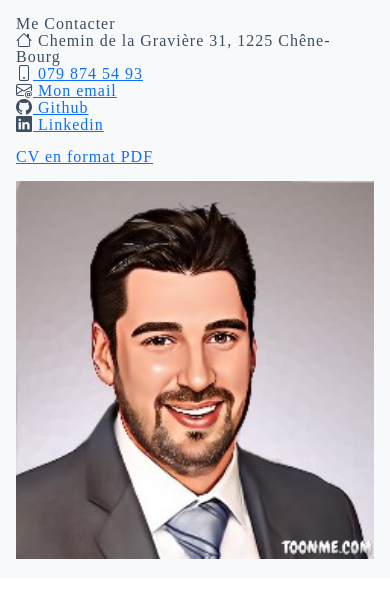
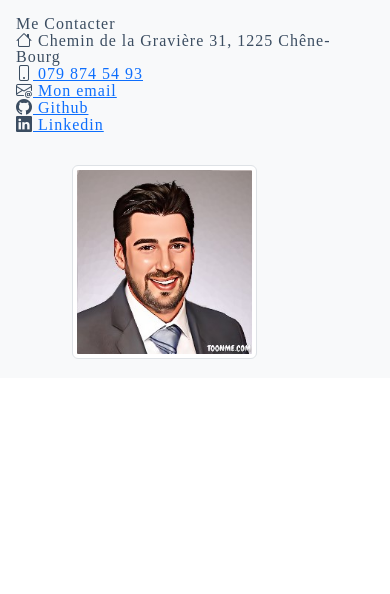
Before and after one commit to 24Syleo/cv_informatique, a PHP site: page / in a window 390 px wide. Shown: the part 250-844 px from the top of the page. Run offline with PHP 8.4, Linux system fonts and the light colour scheme; some libraries are stand-ins or nearby versions.

Commit message:
responsive coordonne

```diff
--- a/views/home.php
+++ b/views/home.php
@@ -6,25 +6,24 @@ require '../elements/header.php';
 
 <main>
     <section id="coordonne" class="bg-body-tertiary p-2">
-        <div class="d-md-flex flex-row justify-content-center align-items-center">
+        <div class="d-flex flex-column flex-md-row justify-content-md-around justify-content-center align-items-center">
             <div class="p-2">
-                <address class="">
+                <address>
                     <h6>Me Contacter</h6>
                     <i class="bi bi-house my-3"> Chemin de la Gravière 31, 1225 Chêne-Bourg</i><br>
-                    <i class="bi bi-phone"><a href="tel:+41798745493" class="my-3"> 079 874 54 93</a></i><br>
-                    <i class="bi bi-envelope-at"><a href="mailto:sylvain.beggiora@outlook.com" class="my-3"> Mon
-                            email</a></i><br>
-                    <i class="bi bi-github"><a href="https://github.com/24Syleo"> Github</a></i><br>
-                    <i class="bi bi-linkedin"><a href="https://www.linkedin.com/in/sylvain-beggiora-151b258b/" class="my-3"> Linkedin</a></i>
+                    <i class="bi bi-phone"><a href="tel:+41798745493" class="my-3 lien"> 079 874 54 93</a></i><br>
+                    <i class="bi bi-envelope-at"><a href="mailto:sylvain.beggiora@outlook.com" class="my-3 lien"> Mon email</a></i><br>
+                    <i class="bi bi-github"><a href="https://github.com/24Syleo" class="my-3 lien"> Github</a></i><br>
+                    <i class="bi bi-linkedin"><a href="https://www.linkedin.com/in/sylvain-beggiora-151b258b/" class="my-3 lien"> Linkedin</a></i>
                 </address>
             </div>
             <div class="p-2">
-                <div class="">
-                    <a href="./pics/sylvain_beggiora_informatique.pdf">CV en format PDF</a>
+                <div class="d-none d-md-block">
+                    <a href="./pics/sylvain_beggiora_informatique.pdf pdf-link">CV en format PDF</a>
                 </div>
             </div>
-            <div class="p-2 me-0">
-                <img src="./pics/sylvain.jpg" alt="" class="img-fluid w-100">
+            <div class="p-2">
+                <img src="./pics/sylvain.jpg" alt="" class="img-fluid w-75 img-thumbnail">
             </div>
         </div>
     </section>
```
